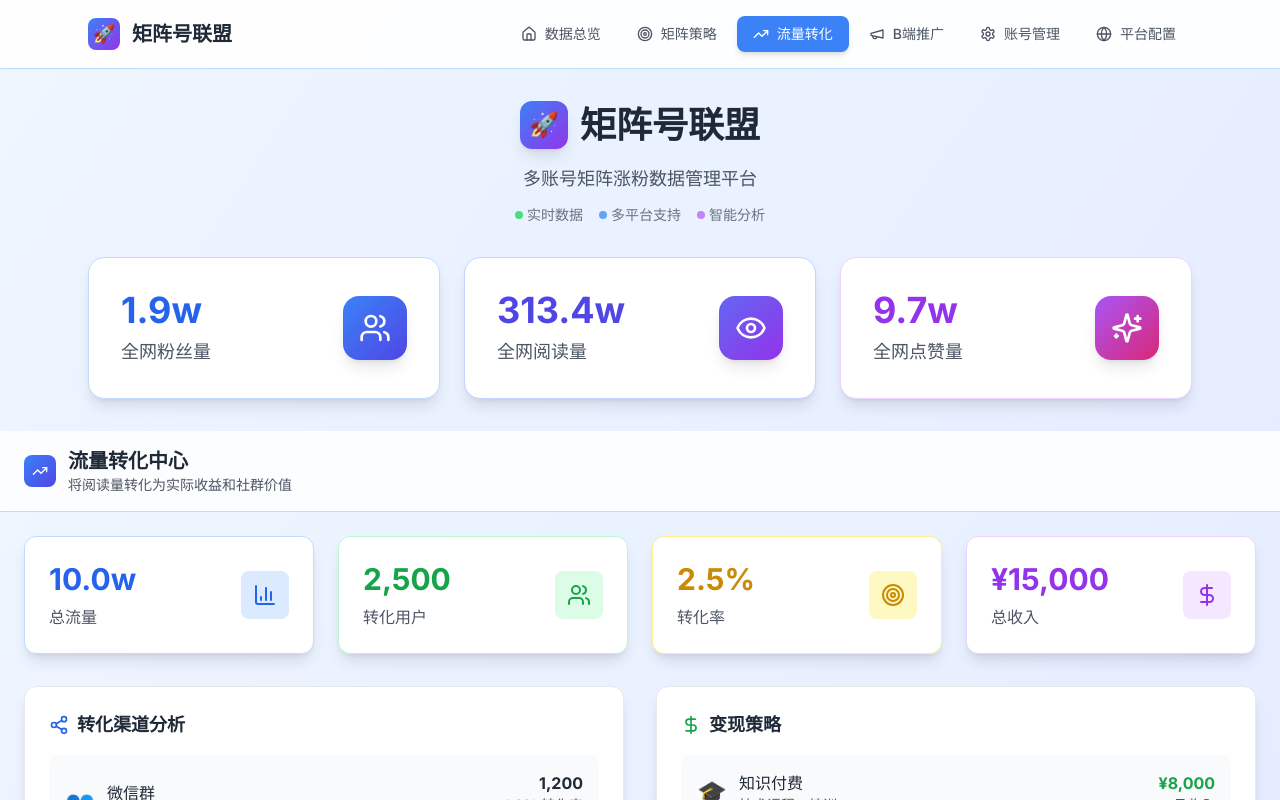
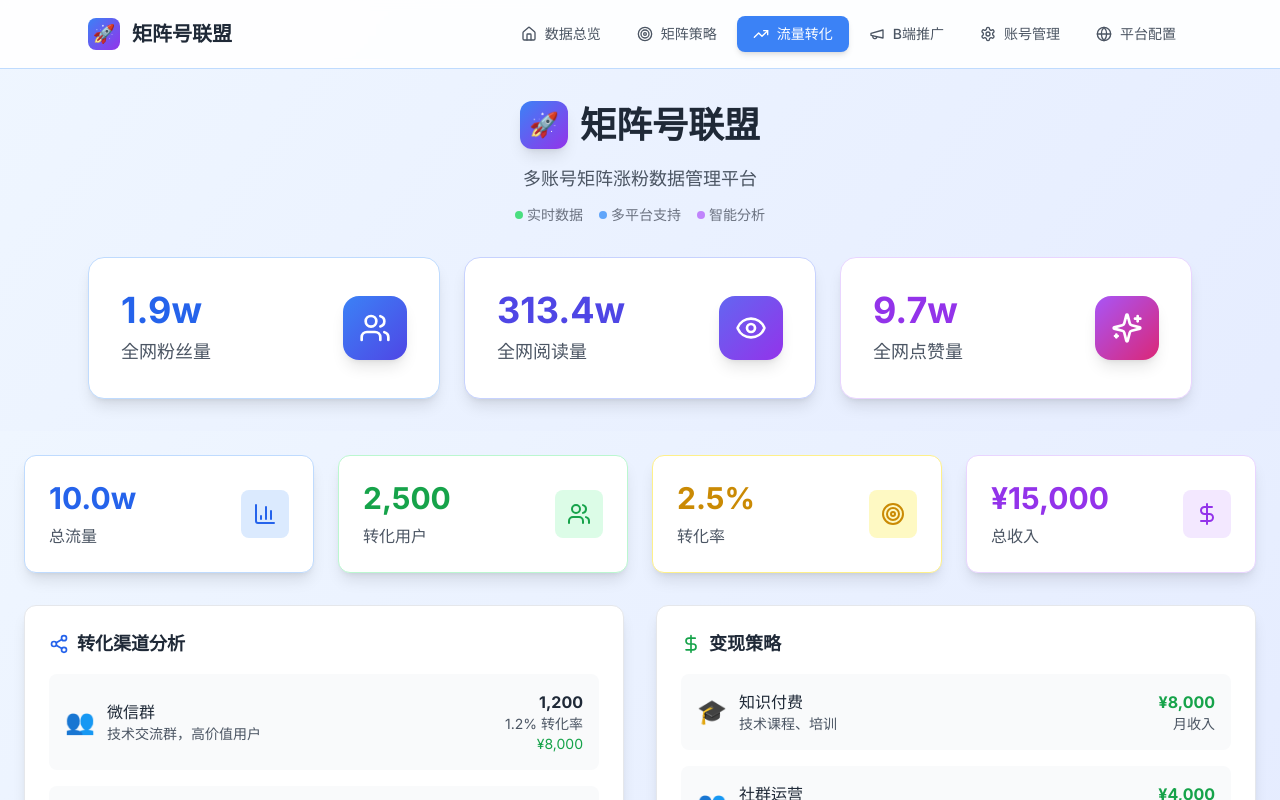
Before and after one commit to TUARAN/MatrixFans, a Vue app: page /conversion in a window 1280 px wide. Shown: the top 800 px of the page. Built offline with nearby package versions, Linux system fonts and the light colour scheme.

Commit message:
feat: 删除页面banner标题，简化页面布局
- 删除矩阵策略规划页面的标题banner
- 删除流量转化中心页面的标题banner
- 删除B端推广中心页面的标题banner
- 简化页面布局，直接显示核心内容
- 保持页面功能完整，提升用户体验

```diff
--- a/src/views/B2BPromotionView.vue
+++ b/src/views/B2BPromotionView.vue
@@ -258,20 +258,6 @@ const getStatusIcon = (status: string) => {
 
 <template>
   <div class="min-h-screen bg-gradient-to-br from-purple-50 to-pink-100">
-    <!-- 页面标题 -->
-    <div class="bg-white/80 backdrop-blur-sm border-b border-purple-200">
-      <div class="max-w-7xl mx-auto px-6 py-4">
-        <div class="flex items-center space-x-3">
-          <div class="w-8 h-8 bg-gradient-to-br from-purple-500 to-pink-600 rounded-lg flex items-center justify-center">
-            <Megaphone class="w-4 h-4 text-white" />
-          </div>
-          <div>
-            <h1 class="text-xl font-bold text-gray-800">B端推广中心</h1>
-            <p class="text-gray-600 text-sm">多账号矩阵推广，最大化品牌曝光</p>
-          </div>
-        </div>
-      </div>
-    </div>
 
     <!-- 主要内容 -->
     <div class="max-w-7xl mx-auto px-6 py-6">
--- a/src/views/MatrixStrategyView.vue
+++ b/src/views/MatrixStrategyView.vue
@@ -162,20 +162,6 @@ const getCompletionRate = (current: number, goal: number): number => {
 
 <template>
   <div class="min-h-screen bg-gradient-to-br from-indigo-50 to-purple-100">
-    <!-- 页面标题 -->
-    <div class="bg-white/80 backdrop-blur-sm border-b border-indigo-200">
-      <div class="max-w-7xl mx-auto px-6 py-4">
-        <div class="flex items-center space-x-3">
-          <div class="w-8 h-8 bg-gradient-to-br from-indigo-500 to-purple-600 rounded-lg flex items-center justify-center">
-            <Target class="w-4 h-4 text-white" />
-          </div>
-          <div>
-            <h1 class="text-xl font-bold text-gray-800">矩阵策略规划</h1>
-            <p class="text-gray-600 text-sm">多手机号矩阵运营，垂直领域全覆盖</p>
-          </div>
-        </div>
-      </div>
-    </div>
 
     <!-- 主要内容 -->
     <div class="max-w-7xl mx-auto px-6 py-6">
--- a/src/views/TrafficConversionView.vue
+++ b/src/views/TrafficConversionView.vue
@@ -114,20 +114,6 @@ const formatCurrency = (amount: number): string => {
 
 <template>
   <div class="min-h-screen bg-gradient-to-br from-blue-50 to-indigo-100">
-    <!-- 页面标题 -->
-    <div class="bg-white/80 backdrop-blur-sm border-b border-blue-200">
-      <div class="max-w-7xl mx-auto px-6 py-4">
-        <div class="flex items-center space-x-3">
-          <div class="w-8 h-8 bg-gradient-to-br from-blue-500 to-indigo-600 rounded-lg flex items-center justify-center">
-            <TrendingUp class="w-4 h-4 text-white" />
-          </div>
-          <div>
-            <h1 class="text-xl font-bold text-gray-800">流量转化中心</h1>
-            <p class="text-gray-600 text-sm">将阅读量转化为实际收益和社群价值</p>
-          </div>
-        </div>
-      </div>
-    </div>
 
     <!-- 主要内容 -->
     <div class="max-w-7xl mx-auto px-6 py-6">
```
